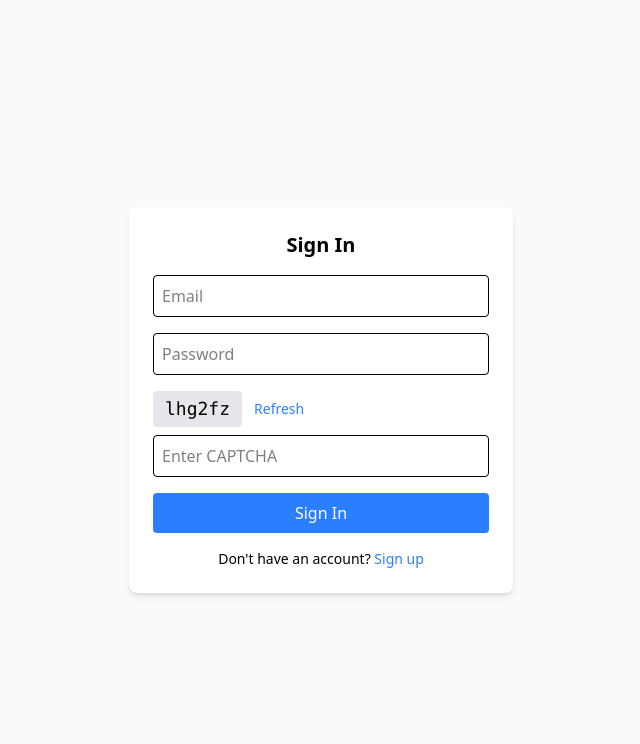
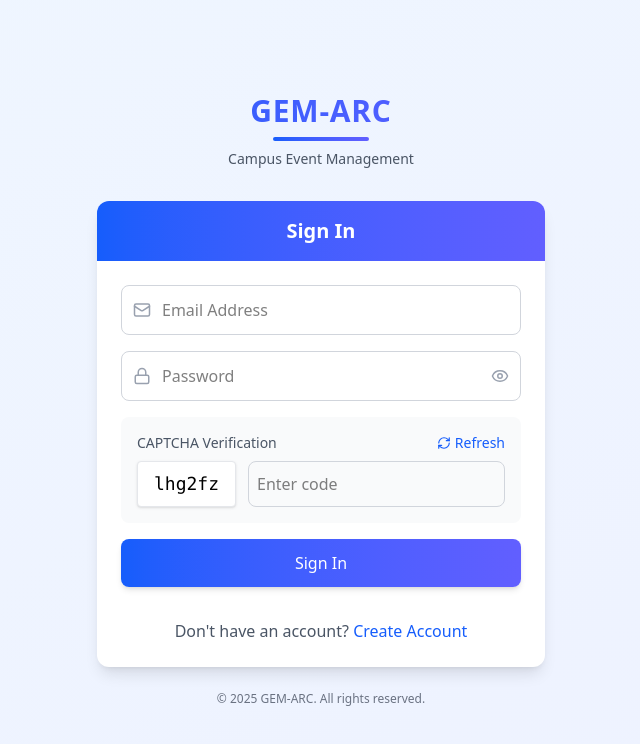
Before and after one commit to jyotiranjan0216/GEM-ARC_FrontEnd, a React (Vite) app: page /login in a window 1280 px wide. Shown: the top 744 px of the page, without its empty margins (319-959 px from the left). Built offline with nearby package versions, Linux system fonts and the light colour scheme.

Commit message:
SignIn page updated with password hide feature

```diff
--- a/src/pages/SignIn.jsx
+++ b/src/pages/SignIn.jsx
@@ -1,6 +1,7 @@
 import React, { useState, useEffect } from 'react';
 import { useNavigate, Link } from 'react-router-dom';
 import axios from 'axios';
+import { Mail, Lock, RefreshCw, Eye, EyeOff } from 'lucide-react';
 
 function SignIn() {
   const [formData, setFormData] = useState({
@@ -9,6 +10,8 @@ function SignIn() {
     captchaInput: ''
   });
   const [captcha, setCaptcha] = useState('');
+  const [isLoading, setIsLoading] = useState(false);
+  const [showPassword, setShowPassword] = useState(false);
   const navigate = useNavigate();
 
   useEffect(() => {
@@ -26,10 +29,12 @@ function SignIn() {
 
   const handleSubmit = async e => {
     e.preventDefault();
+    setIsLoading(true);
 
     if (formData.captchaInput !== captcha) {
       alert('CAPTCHA mismatch!');
       generateCaptcha();
+      setIsLoading(false);
       return;
     }
 
@@ -41,11 +46,11 @@ function SignIn() {
 
       const { user, token } = response.data;
 
-      // Optional: Save token/user info
+      // Save token/user info
       localStorage.setItem('token', token);
       localStorage.setItem('user', JSON.stringify(user));
 
-      // Correctly redirect based on isAdmin
+      // Redirect based on isAdmin
       if (user.isAdmin) {
         navigate('/admin/dashboard');
       } else {
@@ -54,70 +59,119 @@ function SignIn() {
 
     } catch (err) {
       alert(err.response?.data?.message || 'Sign In failed');
+    } finally {
+      setIsLoading(false);
     }
   };
 
+  return (
+    <div className="min-h-screen flex items-center justify-center bg-gradient-to-br from-blue-50 to-indigo-50 p-4">
+      <div className="max-w-md w-full">
+        {/* Logo Header */}
+        <div className="text-center mb-8">
+          <h2 className="text-3xl font-extrabold tracking-wide bg-gradient-to-r from-blue-600 to-indigo-500 bg-clip-text text-transparent">
+            GEM-ARC
+          </h2>
+          <div className="h-1 w-24 bg-gradient-to-r from-blue-600 to-indigo-500 mx-auto mt-2 rounded-full"></div>
+          <p className="text-gray-600 mt-2 text-sm font-medium">Campus Event Management</p>
+        </div>
 
-  return (
-    <div className="min-h-screen flex items-center justify-center bg-gray-50">
-      <form onSubmit={handleSubmit} className="bg-white p-6 rounded-lg shadow-md w-96">
-        <h2 className="text-xl font-bold mb-4 text-center">Sign In</h2>
+        <div className="bg-white rounded-xl shadow-lg overflow-hidden">
+          {/* Form Header */}
+          <div className="bg-gradient-to-r from-blue-600 to-indigo-500 p-4">
+            <h3 className="text-white text-xl font-semibold text-center">Sign In</h3>
+          </div>
 
+          {/* Form Body */}
+          <form onSubmit={handleSubmit} className="p-6 space-y-4">
+            <div className="relative">
+              <div className="absolute inset-y-0 left-0 pl-3 flex items-center pointer-events-none">
+                <Mail size={18} className="text-gray-400" />
+              </div>
               <input
                 name="email"
                 type="email"
-          placeholder="Email"
+                placeholder="Email Address"
                 value={formData.email}
                 onChange={handleChange}
-          className="w-full p-2 mb-4 border rounded"
+                className="pl-10 w-full p-3 border border-gray-300 rounded-lg focus:ring-2 focus:ring-blue-500 focus:border-blue-500 transition-all"
                 required
               />
+            </div>
 
+            <div className="relative">
+              <div className="absolute inset-y-0 left-0 pl-3 flex items-center pointer-events-none">
+                <Lock size={18} className="text-gray-400" />
+              </div>
               <input
                 name="password"
-          type="password"
+                type={showPassword ? "text" : "password"}
                 placeholder="Password"
                 value={formData.password}
                 onChange={handleChange}
-          className="w-full p-2 mb-4 border rounded"
+                className="pl-10 pr-10 w-full p-3 border border-gray-300 rounded-lg focus:ring-2 focus:ring-blue-500 focus:border-blue-500 transition-all"
                 required
               />
+              <button
+                type="button"
+                onClick={() => setShowPassword(!showPassword)}
+                className="absolute inset-y-0 right-0 pr-3 flex items-center text-gray-400 hover:text-gray-600"
+              >
+                {showPassword ? <EyeOff size={18} /> : <Eye size={18} />}
+              </button>
+            </div>
 
-        <div className="flex items-center mb-2">
-          <span className="bg-gray-200 px-3 py-1 rounded font-mono text-lg">{captcha}</span>
+            <div className="bg-gray-50 p-4 rounded-lg">
+              <div className="flex items-center justify-between mb-2">
+                <span className="text-sm text-gray-600 font-medium">CAPTCHA Verification</span>
                 <button
                   type="button"
                   onClick={generateCaptcha}
-            className="ml-3 text-blue-500 hover:underline text-sm"
+                  className="text-blue-600 hover:text-blue-800 flex items-center text-sm"
                 >
+                  <RefreshCw size={14} className="mr-1" />
                   Refresh
                 </button>
               </div>
-
+              <div className="flex flex-col sm:flex-row gap-3">
+                <div className="bg-white px-4 py-2 rounded font-mono text-lg border border-gray-200 text-center shadow-sm">
+                  {captcha}
+                </div>
                 <input
                   name="captchaInput"
                   type="text"
-          placeholder="Enter CAPTCHA"
+                  placeholder="Enter code"
                   value={formData.captchaInput}
                   onChange={handleChange}
-          className="w-full p-2 mb-4 border rounded"
+                  className="flex-1 p-2 border border-gray-300 rounded-lg focus:ring-2 focus:ring-blue-500 focus:border-blue-500"
                   required
                 />
+              </div>
+            </div>
 
             <button
               type="submit"
-          className="w-full bg-blue-500 text-white p-2 rounded hover:bg-blue-600"
+              disabled={isLoading}
+              className="w-full py-3 bg-gradient-to-r from-blue-600 to-indigo-500 text-white font-medium rounded-lg hover:from-blue-700 hover:to-indigo-600 focus:ring-4 focus:ring-blue-300 transition-all shadow-md"
             >
-          Sign In
+              {isLoading ? 'Signing In...' : 'Sign In'}
             </button>
 
-        <p className="mt-4 text-center text-sm">
+            <div className="mt-4 text-center">
+              <p className="text-gray-600">
                 Don't have an account?{' '}
-          <Link to="/signup" className="text-blue-500 hover:underline">
-            Sign up
+                <Link to="/signup" className="text-blue-600 hover:text-blue-800 font-medium">
+                  Create Account
                 </Link>
               </p>
+            </div>
           </form>
+        </div>
+
+        <div className="text-center mt-6 text-xs text-gray-500">
+          © 2025 GEM-ARC. All rights reserved.
+        </div>
+      </div>
     </div>
   );
 }
```
Lines whose indentation alone changed are shown as unchanged.
